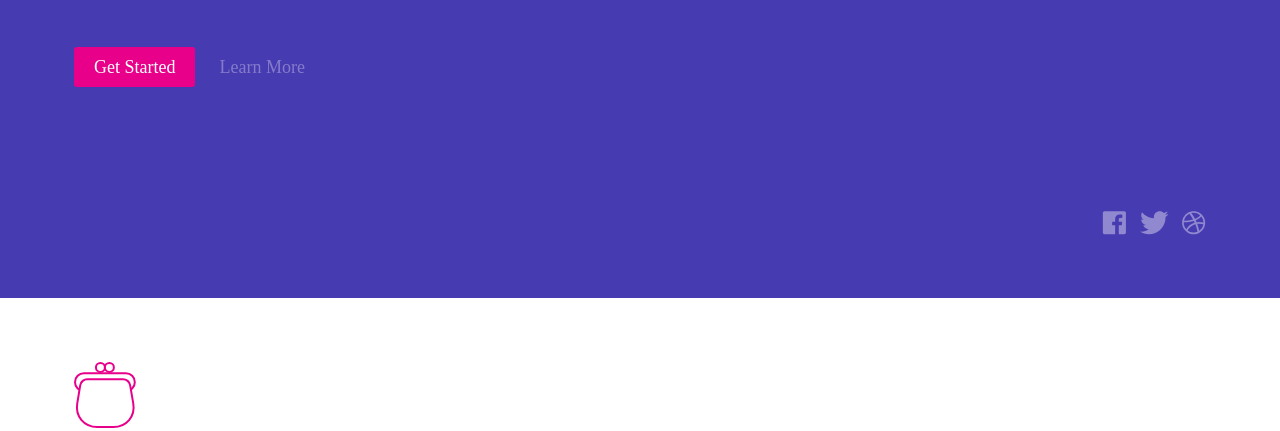
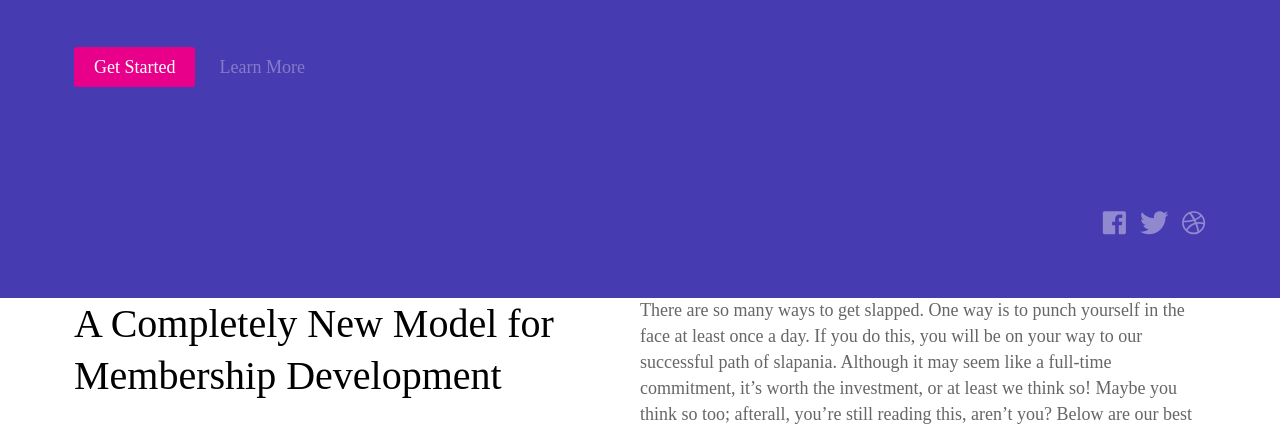
Before and after one commit to christinacantu/repyaycer, a website: page index.html in a window 1280 px wide. Shown: the part 504-935 px from the top of the page. Drawn offline with Linux system fonts and the light colour scheme.

Commit message:
add flex to membership development and collection, set widths

```diff
--- a/css/styles.css
+++ b/css/styles.css
@@ -48,9 +48,7 @@ a {
 
 body {
   font-family: SourceSansPro-Light;
-  font-size: 16px;
-  color: #FFFFFF;
-  letter-spacing: 0; }
+  font-size: 16px; }
 
 .container {
   width: 100%;
@@ -124,3 +122,23 @@ button {
     justify-content: space-between; }
     .hero .social-media .faycebook-wyte g, .hero .social-media .tweeyter-wyte g, .hero .social-media .dreybull-wyte g {
       fill: rgba(255, 255, 255, 0.4); }
+
+.membership-development {
+  display: flex;
+  justify-content: space-between; }
+  .membership-development h2 {
+    width: 50%;
+    font-size: 2.500em;
+    line-height: 1.300em;
+    color: #000000; }
+  .membership-development p {
+    width: 50%;
+    font-size: 1.125em;
+    color: #666666;
+    line-height: 1.444em; }
+
+.membership-feature--collection {
+  display: flex; }
+
+.feature {
+  text-align: center; }
--- a/source/sass/main.scss
+++ b/source/sass/main.scss
@@ -3,8 +3,6 @@
 body {
   font-family: SourceSansPro-Light;
   font-size: 16px;
-  color: #FFFFFF;
-  letter-spacing: 0;
 }
 
 .container {
@@ -84,8 +82,6 @@ button {
     justify-content: space-between;
     align-items: center;
     padding-bottom: 7.5vh;  //to create space between the social-media and bottom of the window
-
-
   }
 
   h1 {
@@ -112,3 +108,30 @@ button {
     }
   }
 }
+
+.membership-development {
+  display: flex;
+  justify-content: space-between;
+
+  h2 {
+    width: 50%;
+    font-size: 2.500em;  //40px
+    line-height: 1.300em;  //52px
+    color: #000000;
+  }
+
+  p {
+    width: 50%;
+    font-size: 1.125em;  //18px
+    color: #666666;
+    line-height: 1.444em; //26px
+  }
+}
+
+.membership-feature--collection {
+  display: flex;
+}
+
+.feature {
+  text-align: center;
+}
```
